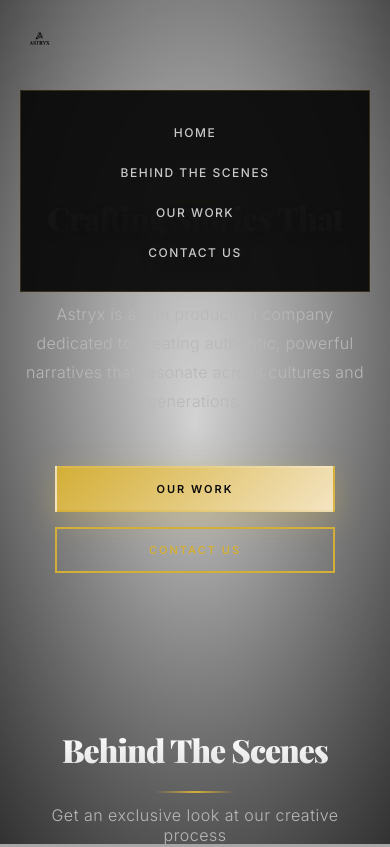
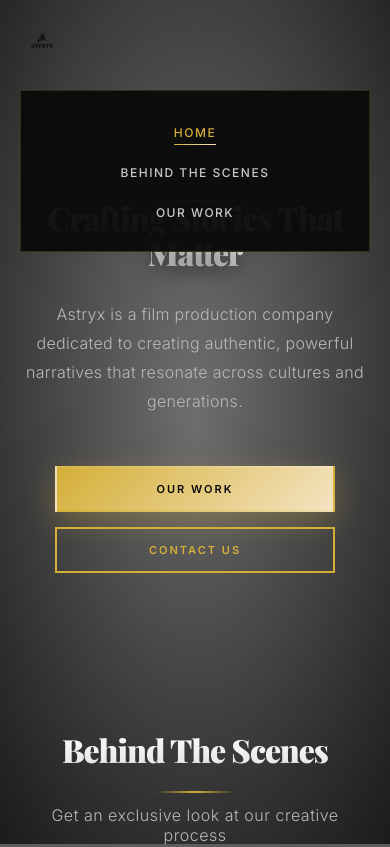
Before and after one commit to octane254/ASTRYX20, a React (Vite) app in the folder astryx/: page / in a window 390 px wide. Shown: the top 847 px of the page. Built offline with nearby package versions, Linux system fonts and the light colour scheme.

Commit message:
Create shared Navigation component with active link highlighting

```diff
--- a/astryx/src/App.jsx
+++ b/astryx/src/App.jsx
@@ -1,25 +1,31 @@
+// App.jsx
 import { BrowserRouter, Routes, Route } from 'react-router-dom';
+// components
+import Navigation from './components/Navigation';
+import Home from './components/Home';
+import BehindTheScenes from './components/BehindTheScenes';
+import OurWork from './components/OurWork';
 
-// components
-import Home from './components/Home'
-import BehindTheScenes from './components/BehindTheScenes';
-import OurWork from "./components/OurWork"
-
-//styles
-import "./styles/Home.css"
+// Styling
+import "./styles/Navigation.css";
+import "./styles/Home.css";
 import "./styles/BehindTheScenes.css";
 import "./styles/OurWork.css"
+
+
+
 
 function App() {
   return (
     <BrowserRouter>
+      <Navigation />
       <Routes>
         <Route path="/" element={<Home />} />
-        <Route path="/Behind-The-Scenes" element={<BehindTheScenes />} />
-        <Route path="/Our-Work" element={<OurWork />} />
+        <Route path="/behind-the-scenes" element={<BehindTheScenes />} />
+        <Route path="/our-work" element={<OurWork />} />
       </Routes>
     </BrowserRouter>
-  )
+  );
 }
 
-export default App
+export default App;
--- a/astryx/src/components/Home.jsx
+++ b/astryx/src/components/Home.jsx
@@ -3,15 +3,6 @@
 function Home() {
   return (
     <div className="home-container">
-      <img src="/Copilot_20260222_091225.png" alt="Astryx Logo" />
-      <nav className="nav-bar">
-        <ul>
-          <li><Link to="/">Home</Link></li>
-          <li><Link to="/behind-the-scenes">Behind The Scenes</Link></li>
-          <li><Link to="/our-work">Our Work</Link></li>
-          <li><Link to="/contact-us">Contact Us</Link></li>
-        </ul>
-      </nav>
 
       {/* Hero Section */}
       <div className="Home">
--- /dev/null
+++ b/astryx/src/components/Navigation.jsx
@@ -0,0 +1,19 @@
+// Navigation.jsx
+import { NavLink } from 'react-router-dom';
+
+function Navigation() {
+  return (
+    <>
+      <img src="/Copilot_20260222_091225.png" alt="Astryx Logo" className="site-logo" />
+      <nav className="nav-bar">
+        <ul>
+          <li><NavLink to="/" end>Home</NavLink></li>
+          <li><NavLink to="/behind-the-scenes">Behind The Scenes</NavLink></li>
+          <li><NavLink to="/our-work">Our Work</NavLink></li>
+        </ul>
+      </nav>
+    </>
+  );
+}
+
+export default Navigation;
--- a/astryx/src/styles/BehindTheScenes.css
+++ b/astryx/src/styles/BehindTheScenes.css
@@ -1,3 +1,5 @@
+/* Behind The Scenes - Cinematic Film Vibes */
+
 @import url('https://fonts.googleapis.com/css2?family=Playfair+Display:wght@400;700;900&family=Inter:wght@300;400;500;600&display=swap');
 
 .bts-container {
--- a/astryx/src/styles/Home.css
+++ b/astryx/src/styles/Home.css
@@ -1,3 +1,5 @@
+/* Authentic Film Production Company Vibes */
+
 @import url('https://fonts.googleapis.com/css2?family=Playfair+Display:wght@400;700;900&family=Inter:wght@300;400;500;600&display=swap');
 
 * {
@@ -6,18 +8,24 @@
   box-sizing: border-box;
 }
 
+html {
+  overflow-y: auto;
+  overflow-x: hidden;
+}
+
 body {
   font-family: 'Inter', sans-serif;
-  background-color: #818181;
+  background-color: #020202;
   color: #e8e8e8;
   overflow-x: hidden;
+  min-height: 100vh;
 }
 
 .home-container {
   min-height: 100vh;
-  background: linear-gradient(180deg, #ffffff 0%, #000000 100%);
+  background: linear-gradient(180deg, #808080 0%, #1a1a1a 100%);
   position: relative;
-  overflow-x: hidden;
+  overflow-x: hidden; /* Allow vertical scrolling, prevent horizontal */
 }
 
 /* Film grain effect */
@@ -29,7 +37,7 @@
   width: 100%;
   height: 100%;
   background-image:
-    repeating-linear-gradient(0deg, transparent, transparent 2px, rgba(255, 255, 255, 0.03) 2px, rgba(255, 255, 255, 0.03) 4px);
+    repeating-linear-gradient(0deg, transparent, transparent 2px, rgba(31, 31, 31, 0.03) 2px, rgba(255, 255, 255, 0.03) 4px);
   pointer-events: none;
   z-index: 1;
   opacity: 0.4;
@@ -46,72 +54,6 @@
   background: radial-gradient(ellipse at center, transparent 0%, rgba(0, 0, 0, 0.7) 100%);
   pointer-events: none;
   z-index: 1;
-}
-
-/* Logo styling */
-.home-container img {
-  position: absolute;
-  top: 30px;
-  left: 50px;
-  height: 60px;
-  width: auto;
-  filter: brightness(0.95) contrast(1.1);
-  z-index: 100;
-  transition: transform 0.3s ease, filter 0.3s ease;
-}
-
-.home-container img:hover {
-  transform: scale(1.05);
-  filter: brightness(1.1) contrast(1.2);
-}
-
-/* Navigation Bar */
-.nav-bar {
-  position: absolute;
-  top: 40px;
-  right: 50px;
-  z-index: 100;
-}
-
-.nav-bar ul {
-  display: flex;
-  gap: 45px;
-  list-style: none;
-}
-
-.nav-bar li {
-  position: relative;
-}
-
-.nav-bar a {
-  color: #c9c9c9;
-  text-decoration: none;
-  font-size: 14px;
-  font-weight: 500;
-  letter-spacing: 1.5px;
-  text-transform: uppercase;
-  transition: color 0.3s ease;
-  position: relative;
-  padding-bottom: 5px;
-}
-
-.nav-bar a::after {
-  content: '';
-  position: absolute;
-  bottom: 0;
-  left: 0;
-  width: 0;
-  height: 1px;
-  background: linear-gradient(90deg, #d4af37, #f4e4c1);
-  transition: width 0.4s cubic-bezier(0.4, 0, 0.2, 1);
-}
-
-.nav-bar a:hover {
-  color: #ffffff;
-}
-
-.nav-bar a:hover::after {
-  width: 100%;
 }
 
 /* Hero Section */
@@ -239,46 +181,12 @@
 
 /* Responsive Design */
 @media (max-width: 1024px) {
-  .home-container img {
-    left: 30px;
-    height: 50px;
-  }
-
-  .nav-bar {
-    right: 30px;
-  }
-
-  .nav-bar ul {
-    gap: 30px;
-  }
-
-  .nav-bar a {
-    font-size: 12px;
+  .Home {
+    padding: 220px 30px 80px;
   }
 }
 
 @media (max-width: 768px) {
-  .home-container img {
-    left: 20px;
-    top: 20px;
-    height: 40px;
-  }
-
-  .nav-bar {
-    top: 90px;
-    right: 20px;
-    left: 20px;
-  }
-
-  .nav-bar ul {
-    flex-direction: column;
-    gap: 20px;
-    align-items: center;
-    background: rgba(10, 10, 10, 0.95);
-    padding: 30px;
-    border: 1px solid rgba(212, 175, 55, 0.2);
-  }
-
   .Home {
     padding: 220px 30px 80px;
   }
@@ -312,6 +220,10 @@
     font-size: 11px;
   }
 }
+
+/* ============================================ */
+/* BTS PREVIEW SECTION ON HOME PAGE */
+/* ============================================ */
 
 .bts-preview-section {
   position: relative;
@@ -555,6 +467,10 @@
   }
 }
 
+/* ============================================ */
+/* OUR WORK PREVIEW SECTION ON HOME PAGE */
+/* ============================================ */
+
 .work-preview-section {
   position: relative;
   z-index: 10;
--- /dev/null
+++ b/astryx/src/styles/Navigation.css
@@ -0,0 +1,124 @@
+
+/* Logo styling */
+.site-logo {
+  position: fixed;
+  top: 30px;
+  left: 50px;
+  height: 90px;
+  width: auto;
+  filter: brightness(0.95) contrast(1.1);
+  z-index: 1000;
+  transition: transform 0.3s ease, filter 0.3s ease;
+}
+
+.site-logo:hover {
+  transform: scale(1.05);
+  filter: brightness(1.1) contrast(1.2);
+}
+
+/* Navigation Bar */
+.nav-bar {
+  position: fixed;
+  top: 40px;
+  right: 50px;
+  z-index: 1000;
+}
+
+.nav-bar ul {
+  display: flex;
+  gap: 45px;
+  list-style: none;
+}
+
+.nav-bar li {
+  position: relative;
+}
+
+.nav-bar a {
+  color: #c9c9c9;
+  text-decoration: none;
+  font-size: 14px;
+  font-weight: 500;
+  letter-spacing: 1.5px;
+  text-transform: uppercase;
+  transition: color 0.3s ease;
+  position: relative;
+  padding-bottom: 5px;
+}
+
+.nav-bar a::after {
+  content: '';
+  position: absolute;
+  bottom: 0;
+  left: 0;
+  width: 0;
+  height: 1px;
+  background: linear-gradient(90deg, #d4af37, #f4e4c1);
+  transition: width 0.4s cubic-bezier(0.4, 0, 0.2, 1);
+}
+
+.nav-bar a:hover {
+  color: #ffffff;
+}
+
+.nav-bar a:hover::after {
+  width: 100%;
+}
+
+/* Active link state */
+.nav-bar a.active {
+  color: #d4af37;
+}
+
+.nav-bar a.active::after {
+  width: 100%;
+}
+
+/* Responsive Design */
+@media (max-width: 1024px) {
+  .site-logo {
+    left: 30px;
+    height: 70px;
+  }
+
+  .nav-bar {
+    right: 30px;
+  }
+
+  .nav-bar ul {
+    gap: 30px;
+  }
+
+  .nav-bar a {
+    font-size: 12px;
+  }
+}
+
+@media (max-width: 768px) {
+  .site-logo {
+    left: 20px;
+    top: 20px;
+    height: 55px;
+  }
+
+  .nav-bar {
+    top: 90px;
+    right: 20px;
+    left: 20px;
+  }
+
+  .nav-bar ul {
+    flex-direction: column;
+    gap: 20px;
+    align-items: center;
+    background: rgba(10, 10, 10, 0.95);
+    padding: 30px;
+    border: 1px solid rgba(212, 175, 55, 0.2);
+  }
+}
+
+@media (max-width: 480px) {
+  .site-logo {
+    height: 45px;
+  }
+}
```
